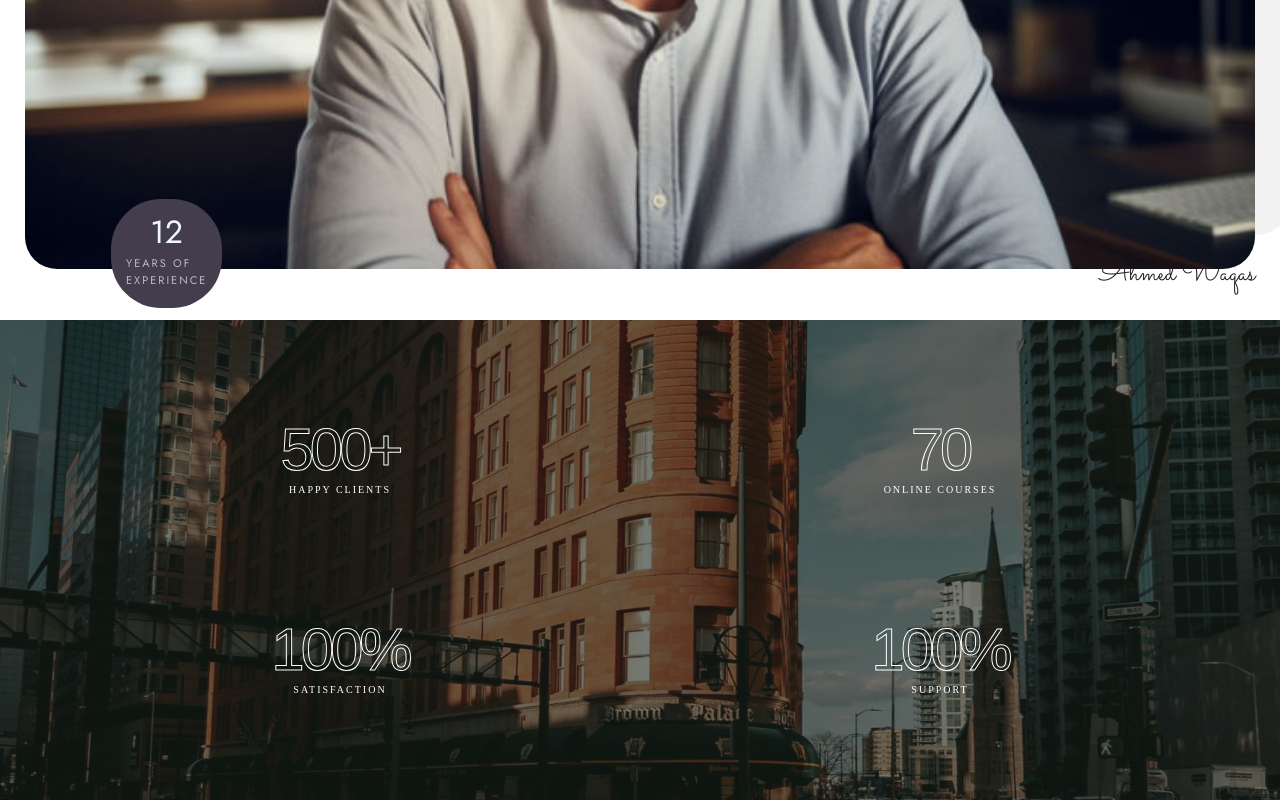
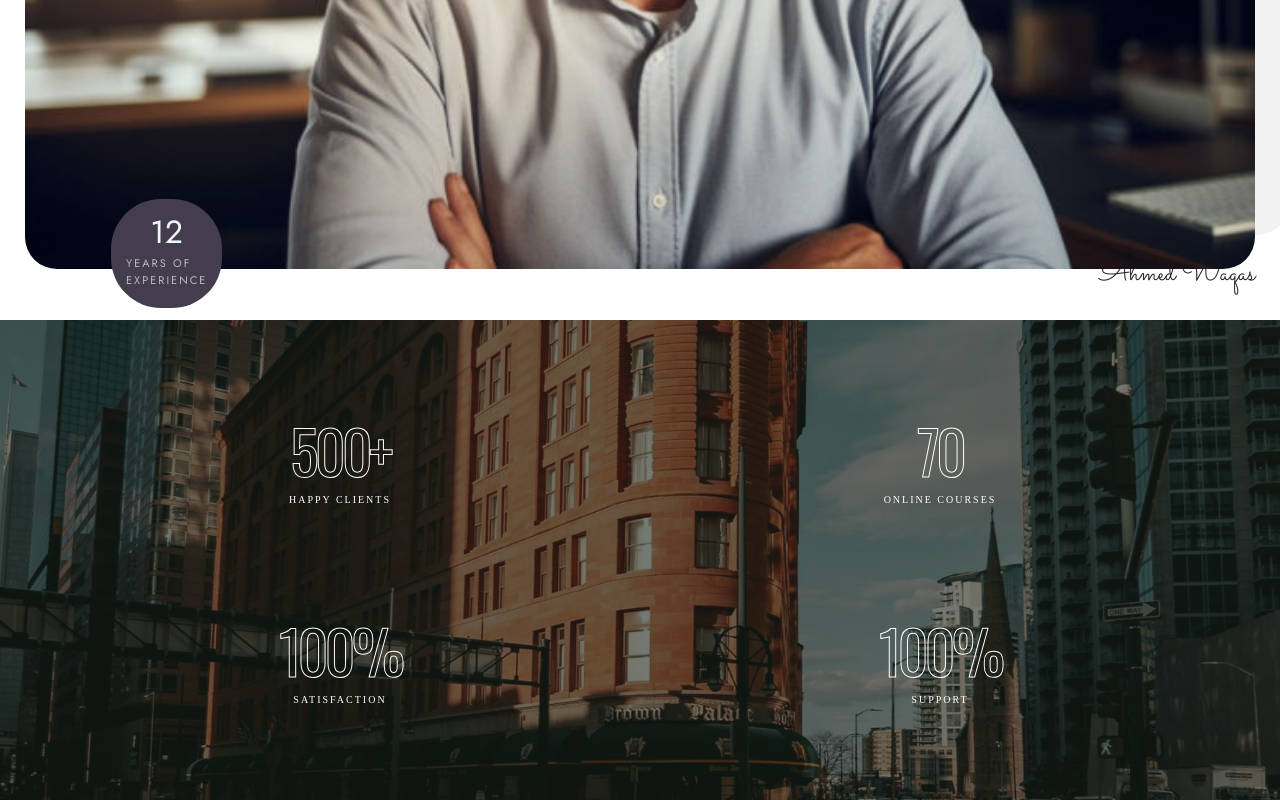
Before and after one commit to UREYPRICE/astrailsInstitute, a React (Vite) app: page / in a window 1280 px wide. Shown: the part 1093-1893 px from the top of the page. Built offline with nearby package versions, Linux system fonts and the light colour scheme; a web font is replaced by a local one.

Commit message:
Add & fix fonts

```diff
--- a/src/about.css
+++ b/src/about.css
@@ -6,6 +6,11 @@
 @font-face {
     font-family: 'jost';
     src: url('./fonts/Jost.ttf') format('truetype');
+}
+
+@font-face {
+    font-family: 'oswald';
+    src: url('./fonts/Oswald.ttf') format('truetype');
 }
 
 .about {
@@ -140,7 +145,7 @@
     color: #FFFFFF00;
     font-family: "Oswald", Sans-serif;
     font-size: 60px;
-    font-weight: 100;
+    font-weight: 400;
     letter-spacing: -4px;
     -webkit-text-stroke-width: 1px;
     stroke-width: 1px;
```
Also changed, not shown: src/fonts/Oswald.ttf (added).
